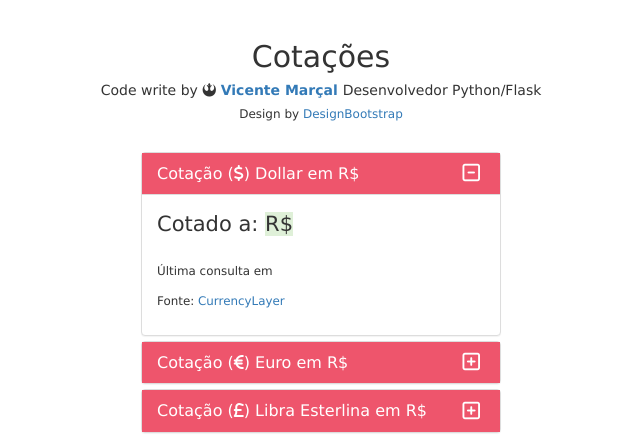
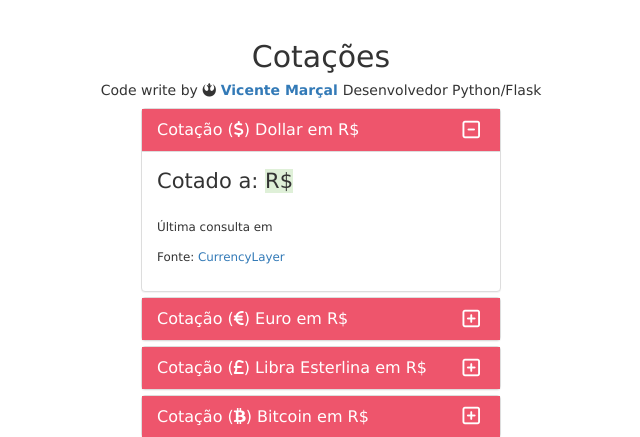
Before and after one commit to Riverfount/vmcotacoes, a Flask app: template core/templates/index.html in a window 1280 px wide. Shown: the top 437 px of the page, without its empty margins (319-959 px from the left). Run offline with Flask 2, Linux system fonts and the light colour scheme; the template is opened without the code that fills it, so the values that code supplies are empty; some libraries are stand-ins or nearby versions.

Commit message:
Fixed error on HTML base file
Close #159

```diff
--- a/core/templates/index.html
+++ b/core/templates/index.html
@@ -13,10 +13,6 @@
                       <a href="http://github.com/Riverfount"> Vicente Marçal</a>
                     </strong> Desenvolvedor Python/Flask
                 </h5>
-                <h6>
-                    Design by <a href="http://www.designbootstrap.com/" target="_blank">DesignBootstrap</a>
-                </h6>
-                <br />
             </div>
         </div>
         <div class="row">
```
